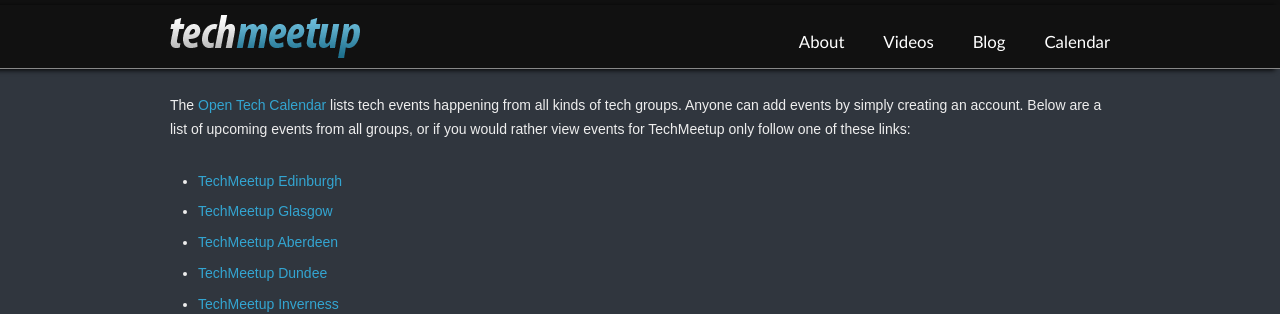
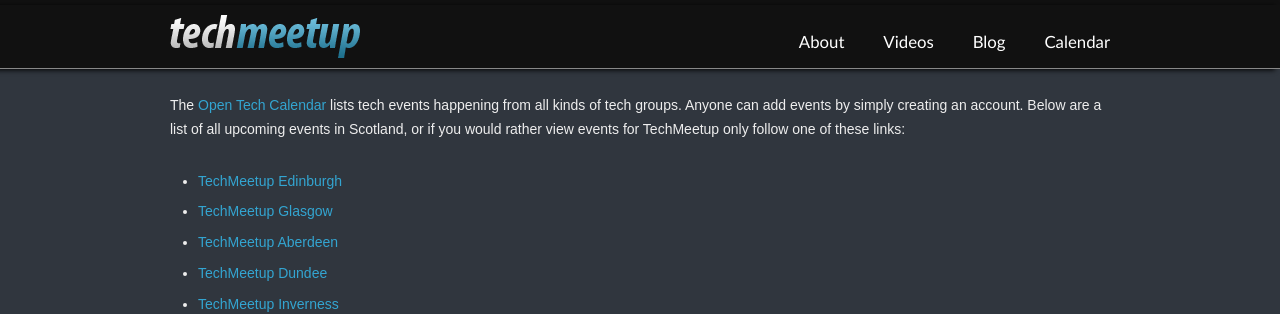
Before and after one commit to techmeetup/techmeetup.co.uk, a Jekyll site: the page built from calendar.html, in a window 1280 px wide. Shown: the top 314 px of the page. Built offline with Jekyll 4.4.1, drawn with Linux system fonts in a browser that asks for light colours; Markdown is read by kramdown in place of the engine named in the settings.

Commit message:
pedantic; technically it's Scotland.

```diff
--- a/calendar.html
+++ b/calendar.html
@@ -3,7 +3,7 @@
 title: Home
 ---
 
-<p>The <a href="http://opentechcalendar.co.uk/index.php">Open Tech Calendar</a> lists tech events happening from all kinds of tech groups. Anyone can add events by simply creating an account. Below are a list of upcoming events from all groups, or if you would rather view events for TechMeetup only follow one of these links:</p>
+<p>The <a href="http://opentechcalendar.co.uk/index.php">Open Tech Calendar</a> lists tech events happening from all kinds of tech groups. Anyone can add events by simply creating an account. Below are a list of all upcoming events in Scotland, or if you would rather view events for TechMeetup only follow one of these links:</p>
 
 <ul>
 <li><a href="http://opentechcalendar.co.uk/index.php/group/1">TechMeetup Edinburgh</a></li>
```
